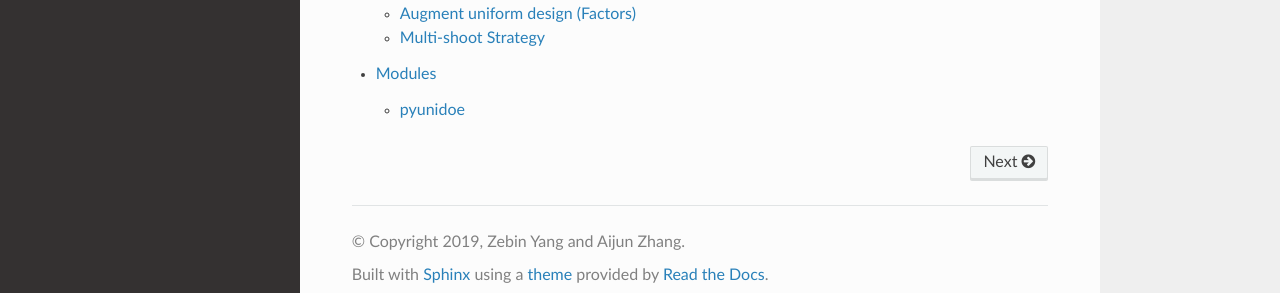
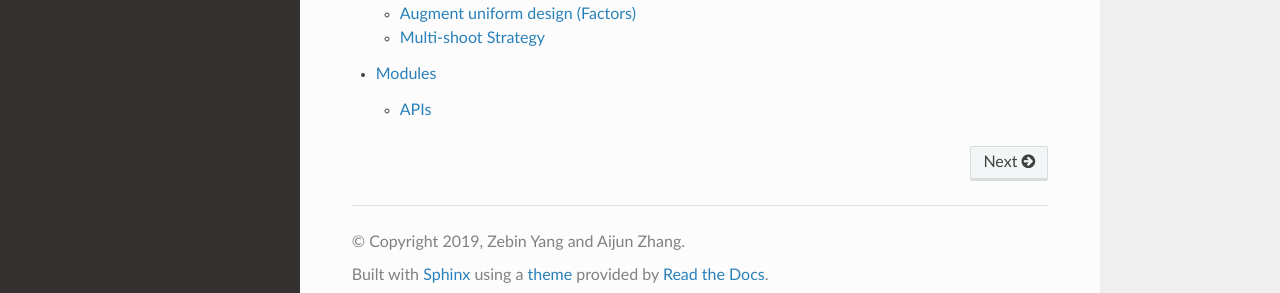
Before and after one commit to ZebinYang/pyunidoe, a Sphinx documentation site: the page built from docs/source/index.rst, in a window 1280 px wide. Shown: the part 514-807 px from the top of the page. Built offline with Sphinx 7.4.7 and the Read the Docs theme 2.0.0, drawn with Linux system fonts in a browser that asks for light colours.

Commit message:
update docs

```diff
--- a/docs/source/apidoc.rst
+++ /dev/null
@@ -1,6 +0,0 @@
-
-pyunidoe
------------------
-
-.. automodule:: pyunidoe.pyunidoe
-  :members:
--- a/docs/source/examples.rst
+++ b/docs/source/examples.rst
@@ -5,13 +5,17 @@
 
 Get an existing design from database
 ---------------------------------------------------
+
 .. code-block::
+
         pydoe.design_query(n=12,s=4,q=6,crit="CD2", show_crit = True)
 
 
 Evaluate existing designs
 ---------------------------------------------------
+
 .. code-block::
+
         x = np.array([[1, 2],
               [3, 3],
               [2, 1]])
--- a/docs/source/modules.rst
+++ b/docs/source/modules.rst
@@ -1,5 +1,8 @@
 Modules
 ================================
 
-.. toctree::
-    apidoc.rst
+APIs
+---------
+
+.. automodule:: pyunidoe.pyunidoe
+  :members:
```
Also changed, not shown: 16 other files.
